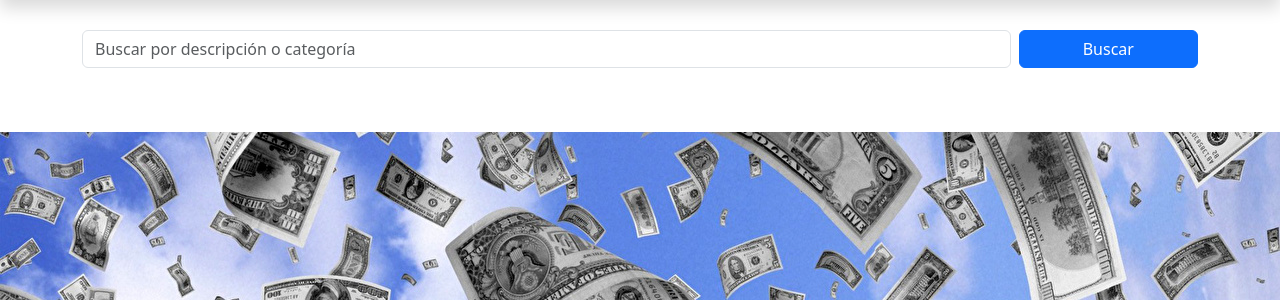
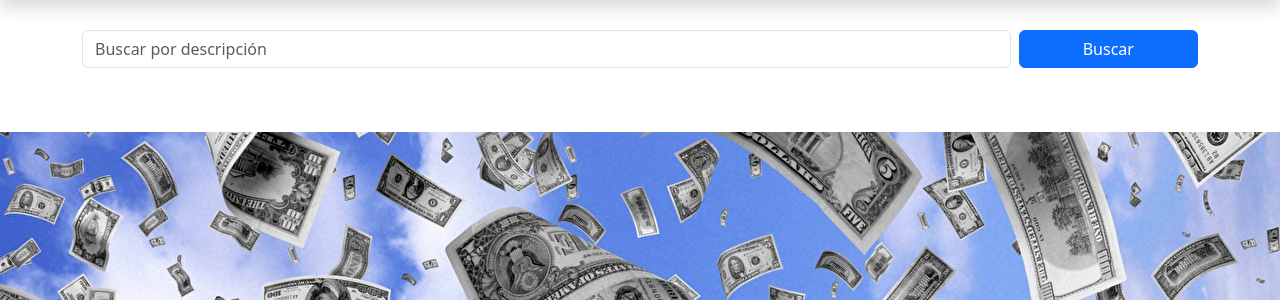
Before and after one commit to korranell/TuPrimeraPagina-Morales, a Django app: page / in a window 1280 px wide. Shown: the part 56-356 px from the top of the page. Run offline with Django 5.2, Linux system fonts and the light colour scheme; a user stored in the database is signed in.

Commit message:
Correciones

```diff
--- a/finanzas/templates/finanzas/index.html
+++ b/finanzas/templates/finanzas/index.html
@@ -70,7 +70,7 @@
     <div class="container mb-4">
         <form method="get" class="row g-2">
             <div class="col-md-10">
-                <input type="text" name="q" class="form-control" placeholder="Buscar por descripción o categoría" value="{{ query }}">
+                <input type="text" name="q" class="form-control" placeholder="Buscar por descripción" value="{{ query }}">
             </div>
             <div class="col-md-2 d-grid">
                 <button type="submit" class="btn btn-primary">Buscar</button>
```
